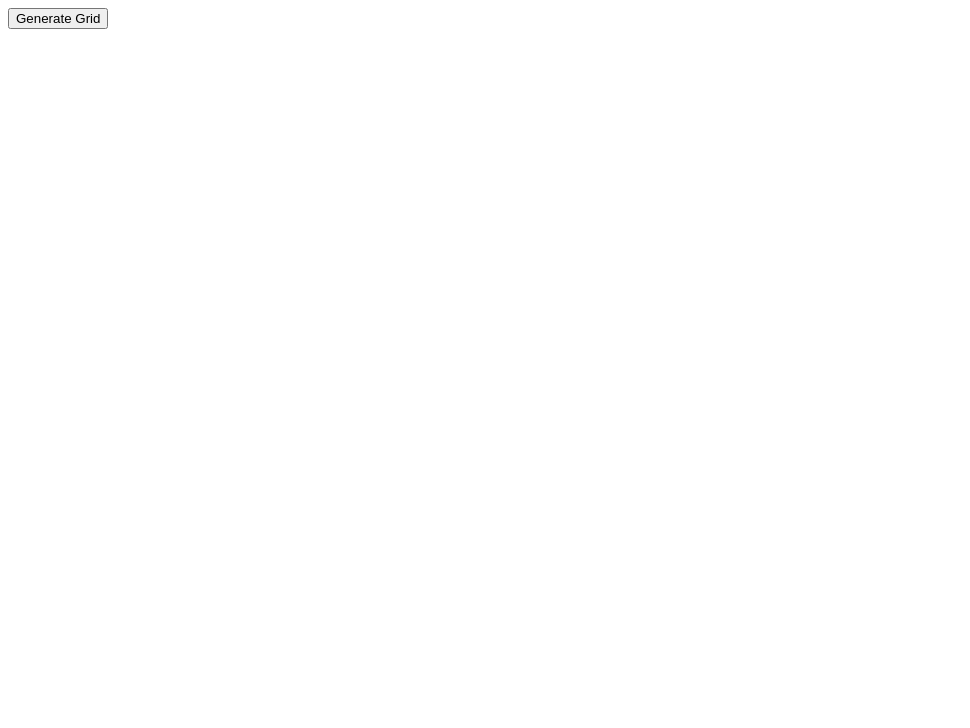
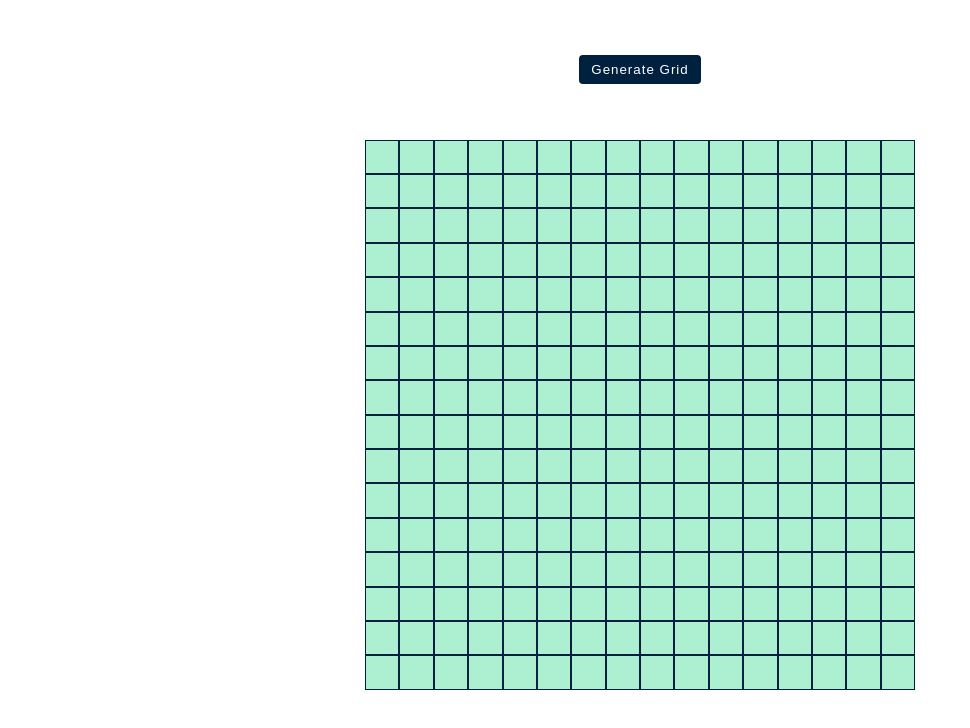
Before and after one commit to arey-dev/etch-a-sketch, a plain HTML site: page index.html in a window 1280 px wide. Shown: the whole page, without its empty margins (0-970 px from the left). Drawn offline with Linux system fonts and the light colour scheme; the site is published under a folder, as on GitHub Pages, so addresses that start at the root find nothing.

Commit message:
fix href and src of external links

```diff
--- a/index.html
+++ b/index.html
@@ -4,10 +4,10 @@
   <meta charset="UTF-8">
   <meta http-equiv="X-UA-Compatible" content="IE=edge">
   <meta name="viewport" content="width=device-width, initial-scale=1.0">
-  <link rel="stylesheet" href="/styles.css">
+  <link rel="stylesheet" href="styles.css">
   <title>Etch-a-sketch</title>
 
-  <script src="/script.js" defer></script>
+  <script src="script.js" defer></script>
 </head>
 <body>
   <button class="button">Generate Grid</button>
```
